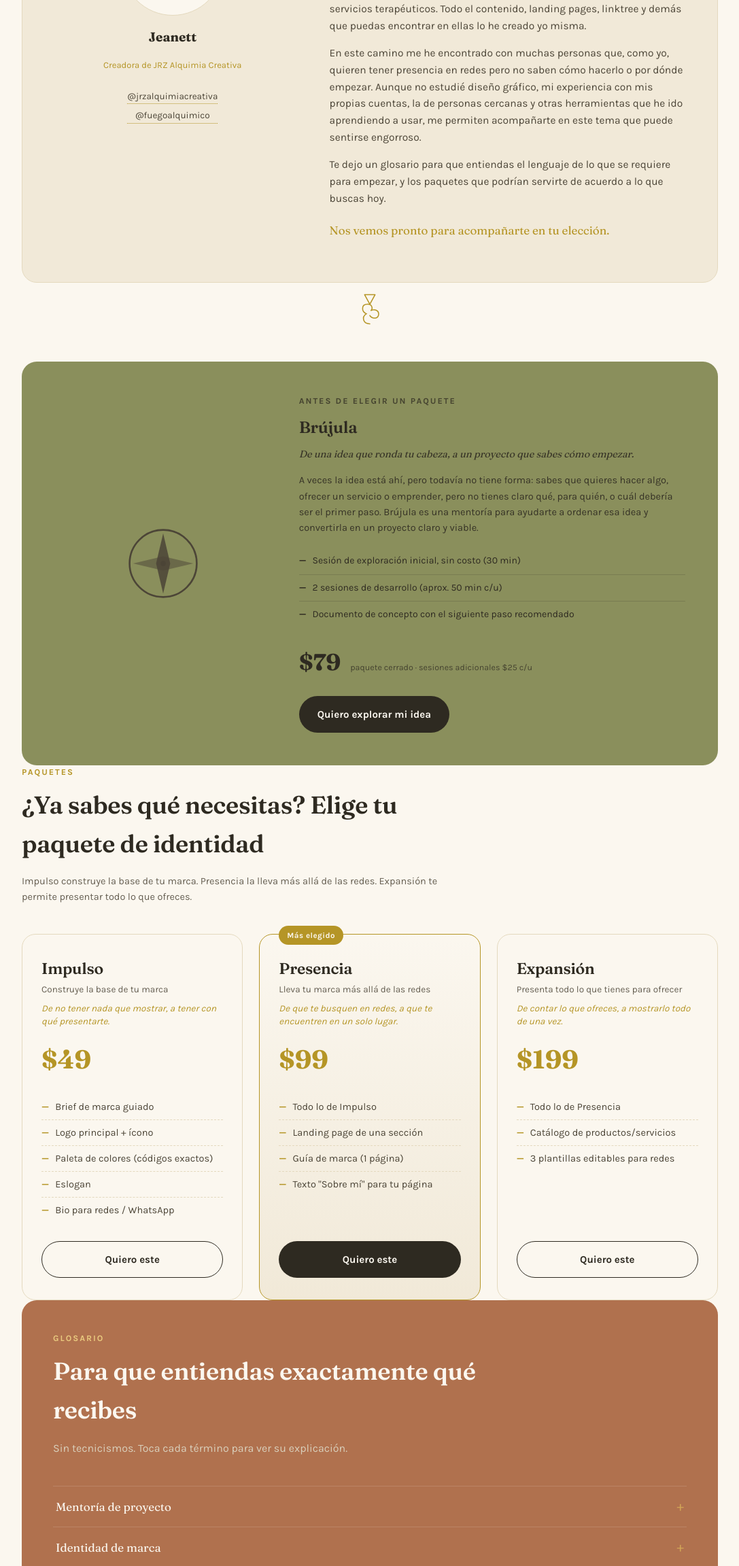
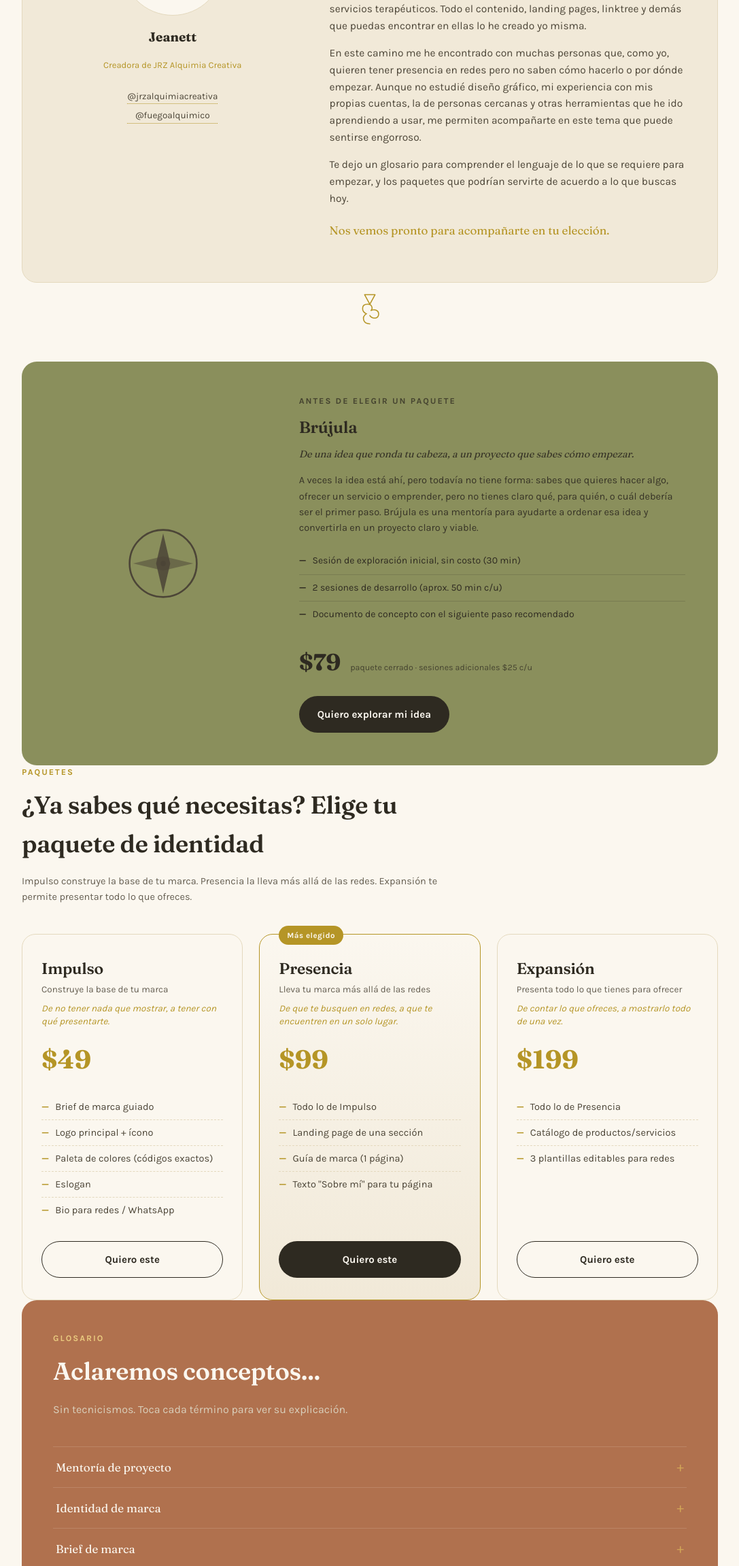
Before and after one commit to jrzalquimiacreativa/mentoria-aterrizaje-marca, a plain HTML site: page index.html in a window 1280 px wide. Shown: the part 997-3301 px from the top of the page at 68% size, without its empty margins (96-1183 px from the left). Drawn offline with Linux system fonts and the light colour scheme.

Commit message:
Update index.html

```diff
--- a/index.html
+++ b/index.html
@@ -355,7 +355,7 @@
         <h2>Si estás leyendo esto, ya diste el primer paso</h2>
         <p>Soy la creadora de esta cuenta, @jrzalquimiacreativa, y de su cuenta hermana @fuegoalquimico: una dedicada a las artes manuales, la otra a servicios terapéuticos. Todo el contenido, landing pages, linktree y demás que puedas encontrar en ellas lo he creado yo misma.</p>
         <p>En este camino me he encontrado con muchas personas que, como yo, quieren tener presencia en redes pero no saben cómo hacerlo o por dónde empezar. Aunque no estudié diseño gráfico, mi experiencia con mis propias cuentas, la de personas cercanas y otras herramientas que he ido aprendiendo a usar, me permiten acompañarte en este tema que puede sentirse engorroso.</p>
-        <p>Te dejo un glosario para que entiendas el lenguaje de lo que se requiere para empezar, y los paquetes que podrían servirte de acuerdo a lo que buscas hoy.</p>
+        <p>Te dejo un glosario para comprender el lenguaje de lo que se requiere para empezar, y los paquetes que podrían servirte de acuerdo a lo que buscas hoy.</p>
         <p class="closing">Nos vemos pronto para acompañarte en tu elección.</p>
       </div>
     </div>
@@ -451,7 +451,7 @@
     <div class="glossary reveal">
       <div class="section-head">
         <span class="eyebrow" style="color:#E9C97E;">Glosario</span>
-        <h2>Para que entiendas exactamente qué recibes</h2>
+        <h2>Aclaremos conceptos...</h2>
         <p>Sin tecnicismos. Toca cada término para ver su explicación.</p>
       </div>
 
```
